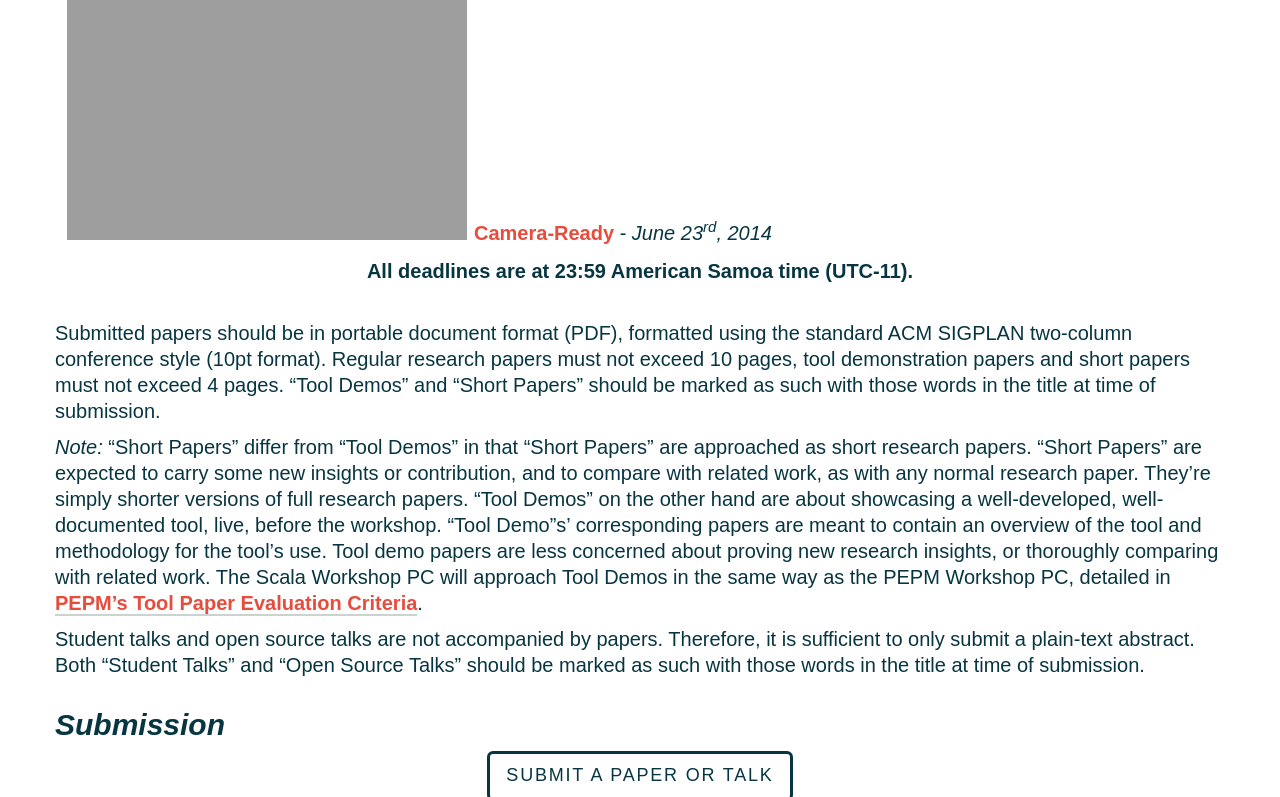
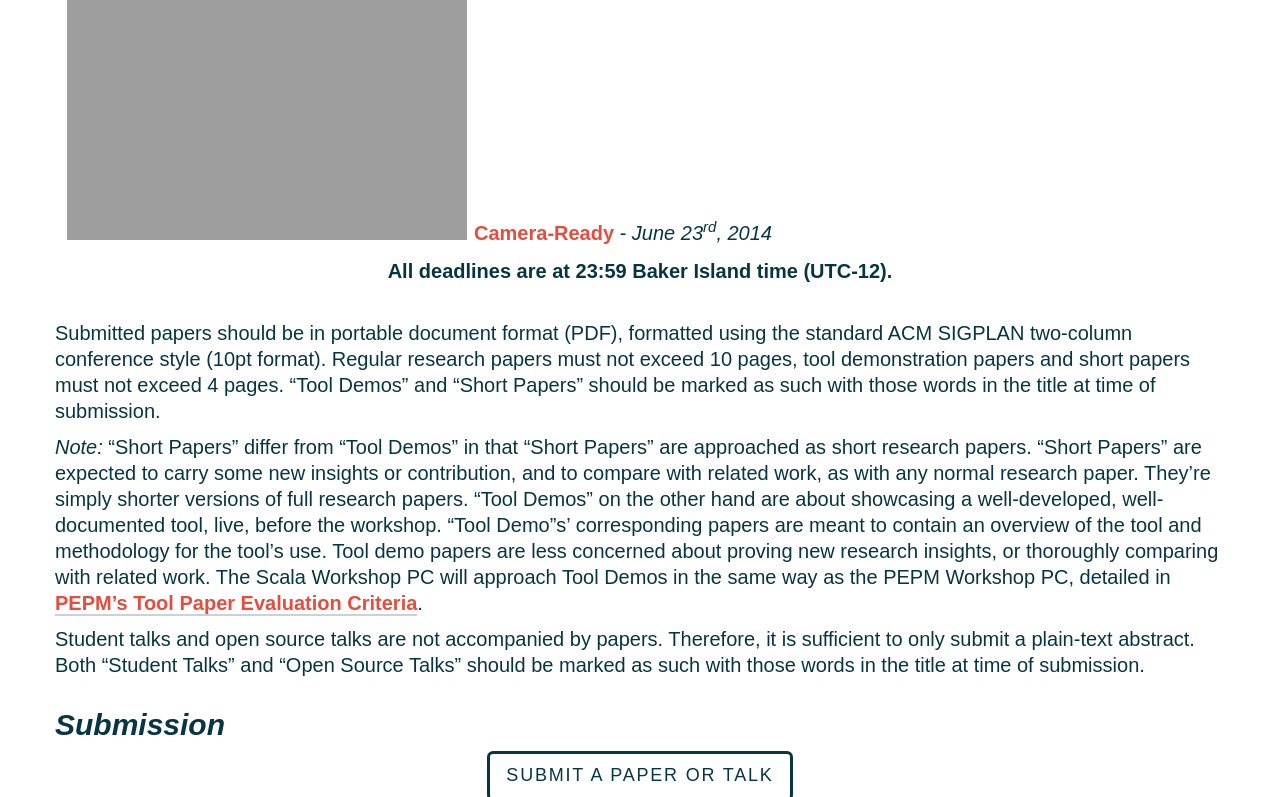
Before and after one commit to heathermiller/wwwscala14, a Jekyll site: the page built from call-for-papers.md, in a window 1280 px wide and 900 px high, scrolled down 5007 px, cut to the strip 0-797 px from the top of the window. Built offline with Jekyll 4.4.1, drawn with Linux system fonts in a browser that asks for light colours.

Commit message:
Upating to Baker Island time (+1 hours to submission! :) )

```diff
--- a/call-for-papers.md
+++ b/call-for-papers.md
@@ -82,7 +82,7 @@ Authors are encouraged to publish auxiliary material with their paper
 </div>
 
 <div class="centered">
-  <strong>All deadlines are at 23:59 American Samoa time (UTC-11).</strong>
+  <strong>All deadlines are at 23:59 Baker Island time (UTC-12).</strong>
 </div>
 <br/>
 
```
